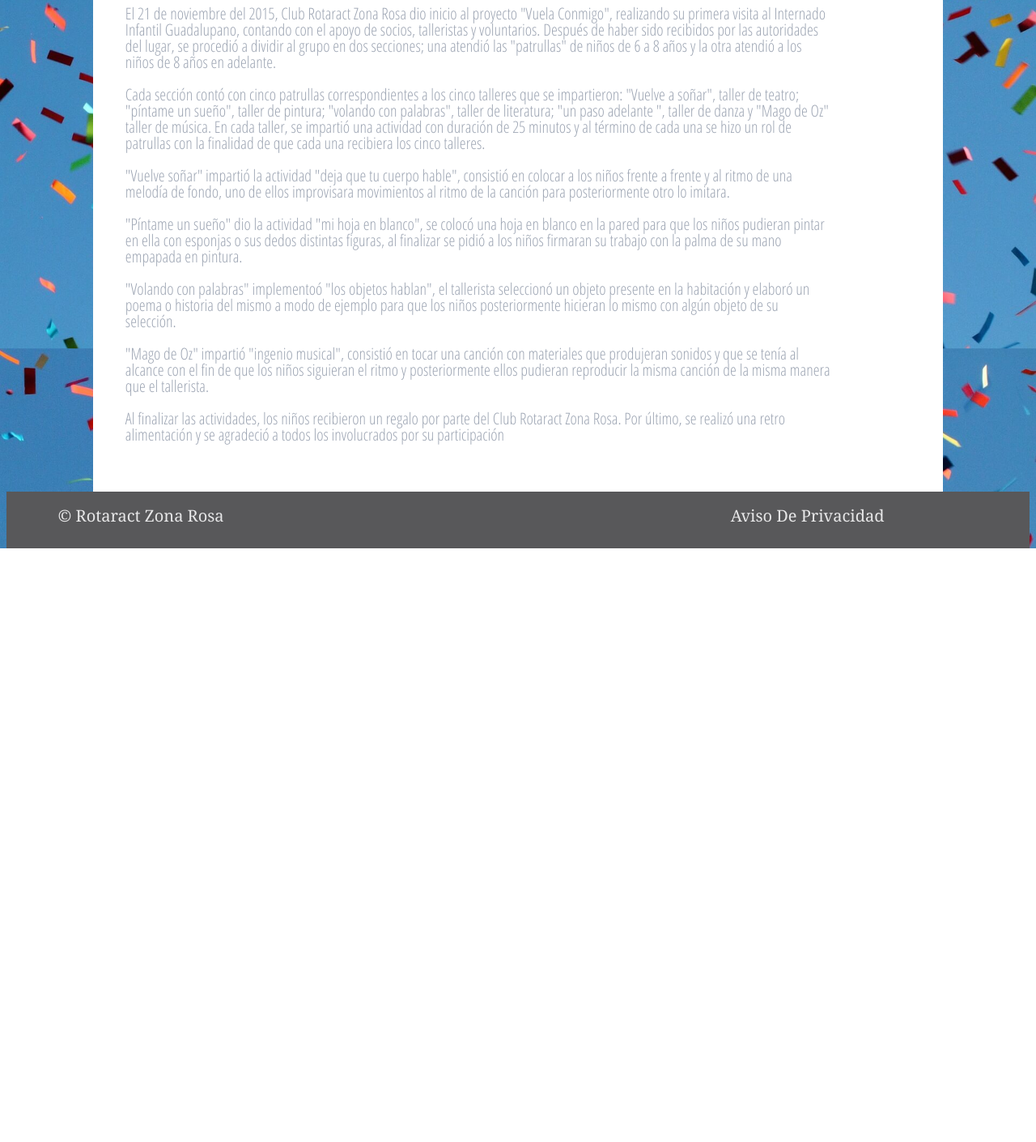
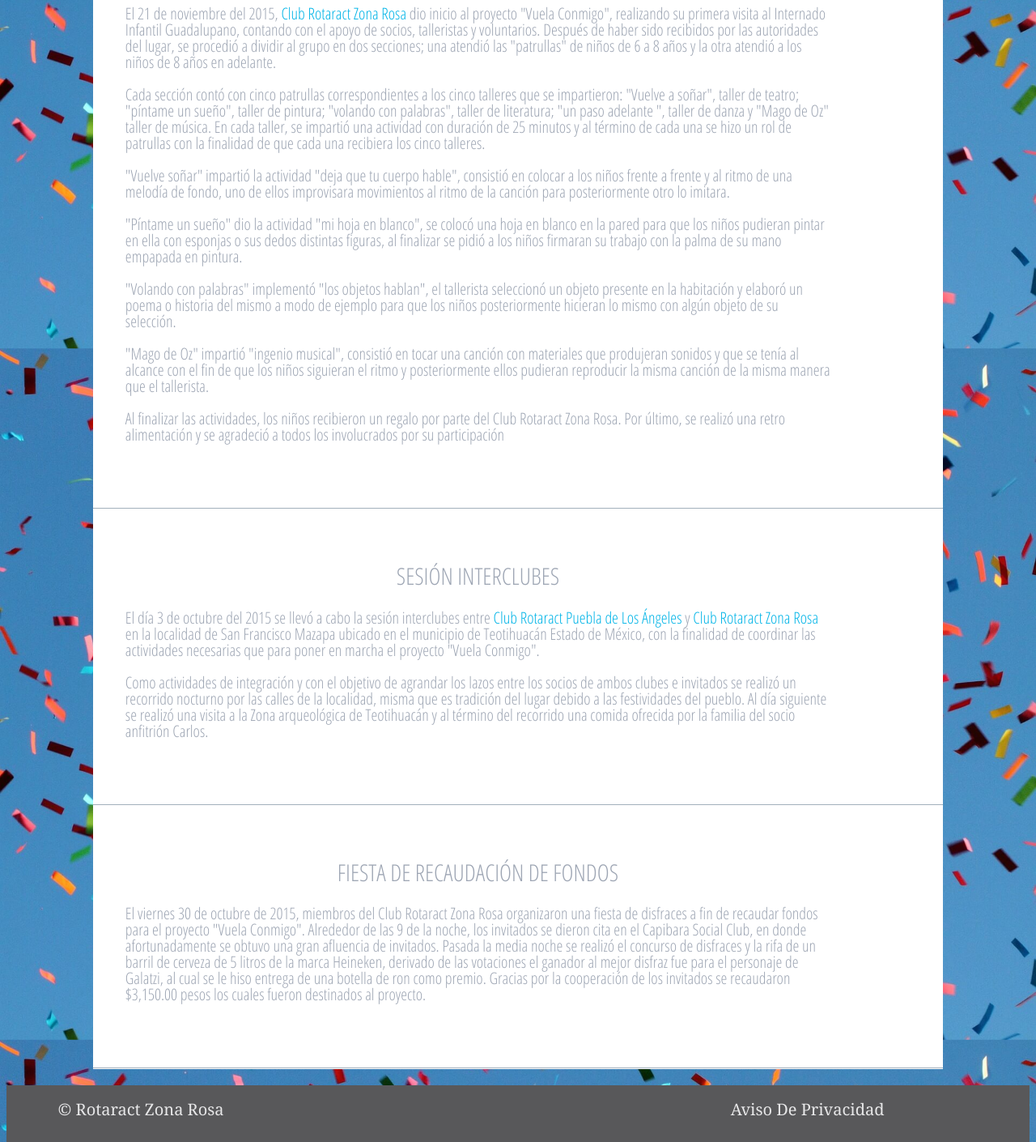
Before and after one commit to JairAviles/vuela-conmigo, a website: page actividades/redacciones.html in a window 1280 px wide. Shown: the part 423-1833 px from the top of the page at 81% size. Before the commit the page ends 1100 px from the top, so only its background shows below. Drawn offline with Linux system fonts and the light colour scheme.

Commit message:
[Update] Redacciones.

```diff
--- a/actividades/redacciones.html
+++ b/actividades/redacciones.html
@@ -58,15 +58,27 @@
 		<div class="row panel">
 		 	<h4 class="col-12 center">Visita Internado Infantil Guadalupano</h4><a name="seguimiento"></a>
 		 	<div class="col-12">
-				<p>El 21 de noviembre del 2015, Club Rotaract Zona Rosa dio inicio al proyecto &quot;Vuela Conmigo&quot;, realizando su primera visita al Internado Infantil Guadalupano, contando con el apoyo de socios, talleristas y voluntarios. Despu&eacute;s de haber sido recibidos por las autoridades del lugar, se procedi&oacute; a dividir al grupo en dos secciones; una atendi&oacute; las &quot;patrullas&quot; de niños de 6 a 8 años y la otra atendi&oacute; a los niños de 8 años en adelante.</p>
+				<p>El 21 de noviembre del 2015, <a href="https://www.facebook.com/RotaractZonaRosaClub" target="_blank">Club Rotaract Zona Rosa</a> dio inicio al proyecto &quot;Vuela Conmigo&quot;, realizando su primera visita al Internado Infantil Guadalupano, contando con el apoyo de socios, talleristas y voluntarios. Despu&eacute;s de haber sido recibidos por las autoridades del lugar, se procedi&oacute; a dividir al grupo en dos secciones; una atendi&oacute; las &quot;patrullas&quot; de niños de 6 a 8 años y la otra atendi&oacute; a los niños de 8 años en adelante.</p>
 				<p>Cada secci&oacute;n cont&oacute; con cinco patrullas correspondientes a los cinco talleres que se impartieron: &quot;Vuelve a soñar&quot;, taller de teatro; &quot;p&iacute;ntame un sueño&quot;, taller de pintura; &quot;volando con palabras&quot;, taller de literatura; &quot;un paso adelante &quot;, taller de danza y &quot;Mago de Oz&quot; taller de m&uacute;sica. En cada taller, se imparti&oacute; una actividad con duraci&oacute;n de 25 minutos y al t&eacute;rmino de cada una se hizo un rol de patrullas con la finalidad de que cada una recibiera los cinco talleres.</p>
 				<p>&quot;Vuelve soñar&quot; imparti&oacute; la actividad &quot;deja que tu cuerpo hable&quot;, consisti&oacute; en colocar a los niños frente a frente y al ritmo de una melod&iacute;a de fondo, uno de ellos improvisara movimientos al ritmo de la canci&oacute;n para posteriormente otro lo imitara.</p>
 				<p>&quot;P&iacute;ntame un sueño&quot; dio la actividad &quot;mi hoja en blanco&quot;, se coloc&oacute; una hoja en blanco en la pared para que los niños pudieran pintar en ella con esponjas o sus dedos distintas figuras, al finalizar se pidi&oacute; a los niños firmaran su trabajo con la palma de su mano empapada en pintura.</p>
-				<p>&quot;Volando con palabras&quot; implemento&oacute; &quot;los objetos hablan&quot;, el tallerista seleccion&oacute; un objeto presente en la habitaci&oacute;n y elabor&oacute; un poema o historia del mismo a modo de ejemplo para que los niños posteriormente hicieran lo mismo con alg&uacute;n objeto de su selecci&oacute;n.</p>
+				<p>&quot;Volando con palabras&quot; implement&oacute; &quot;los objetos hablan&quot;, el tallerista seleccion&oacute; un objeto presente en la habitaci&oacute;n y elabor&oacute; un poema o historia del mismo a modo de ejemplo para que los niños posteriormente hicieran lo mismo con alg&uacute;n objeto de su selecci&oacute;n.</p>
 				<p>&quot;Mago de Oz&quot; imparti&oacute; &quot;ingenio musical&quot;, consisti&oacute; en tocar una canci&oacute;n con materiales que produjeran sonidos y que se ten&iacute;a al alcance con el fin de que los niños siguieran el ritmo y posteriormente ellos pudieran reproducir la misma canci&oacute;n de la misma manera que el tallerista.</p>
 				<p>Al finalizar las actividades, los niños recibieron un regalo por parte del Club Rotaract Zona Rosa. Por &uacute;ltimo, se realiz&oacute; una retro alimentaci&oacute;n y se agradeci&oacute; a todos los involucrados por su participaci&oacute;n</p>
 			</div>
-		</div>
+		</div><hr/>
+		<div class="row panel">
+			<h4 class="col-12 center">Sesi&oacute;n Interclubes</h4><a name="interclubes"></a>
+			<div class="col-12">
+				<p>El d&iacute;a 3 de octubre del 2015 se llev&oacute; a cabo la sesi&oacute;n interclubes entre <a href="https://www.facebook.com/rotaractangeles/" target="_blank">Club Rotaract Puebla de Los &Aacute;ngeles</a> y <a href="https://www.facebook.com/RotaractZonaRosaClub" target="_blank">Club Rotaract Zona Rosa</a> en la localidad de San Francisco Mazapa ubicado en el municipio de Teotihuac&aacute;n Estado de M&eacute;xico, con la finalidad de coordinar las actividades necesarias que para poner en marcha el proyecto &quot;Vuela Conmigo&quot;.</p>
+				<p>Como actividades de integraci&oacute;n y con el objetivo de agrandar los lazos entre los socios de ambos clubes e invitados se realiz&oacute; un recorrido nocturno por las calles de la localidad, misma que es tradici&oacute;n del lugar debido a las festividades del pueblo. Al d&iacute;a siguiente se realiz&oacute; una visita a la Zona arqueol&oacute;gica de Teotihuac&aacute;n y al t&eacute;rmino del recorrido una comida ofrecida por la familia del socio anfitri&oacute;n Carlos.</p>
+			</div>
+		</div><hr/>
+		<div class="row panel"><h4 class="col-12 center">Fiesta de recaudaci&oacute;n de fondos</h4><a name="fondos"></a>
+			<div class="col-12">
+			<p>El viernes 30 de octubre de 2015, miembros del Club Rotaract Zona Rosa organizaron una fiesta de disfraces a fin de recaudar fondos para el proyecto &quot;Vuela Conmigo&quot;. Alrededor de las 9 de la noche, los invitados se dieron cita en el Capibara Social Club, en donde afortunadamente se obtuvo una gran afluencia de invitados. Pasada la media noche se realiz&oacute; el concurso de disfraces y la rifa de un barril de cerveza de 5 litros de la marca Heineken, derivado de las votaciones el ganador al mejor disfraz fue para el personaje de Galatzi, al cual se le hiso entrega de una botella de ron como premio. Gracias por la cooperaci&oacute;n de los invitados se recaudaron $3,150.00 pesos los cuales fueron destinados al proyecto.</p>
+			</div>
+		</div><hr/>
 	</section>
 
 	<!-- Footer -->
```
Also changed, not shown: actividades/actividades.html (+2 -1 lines).
